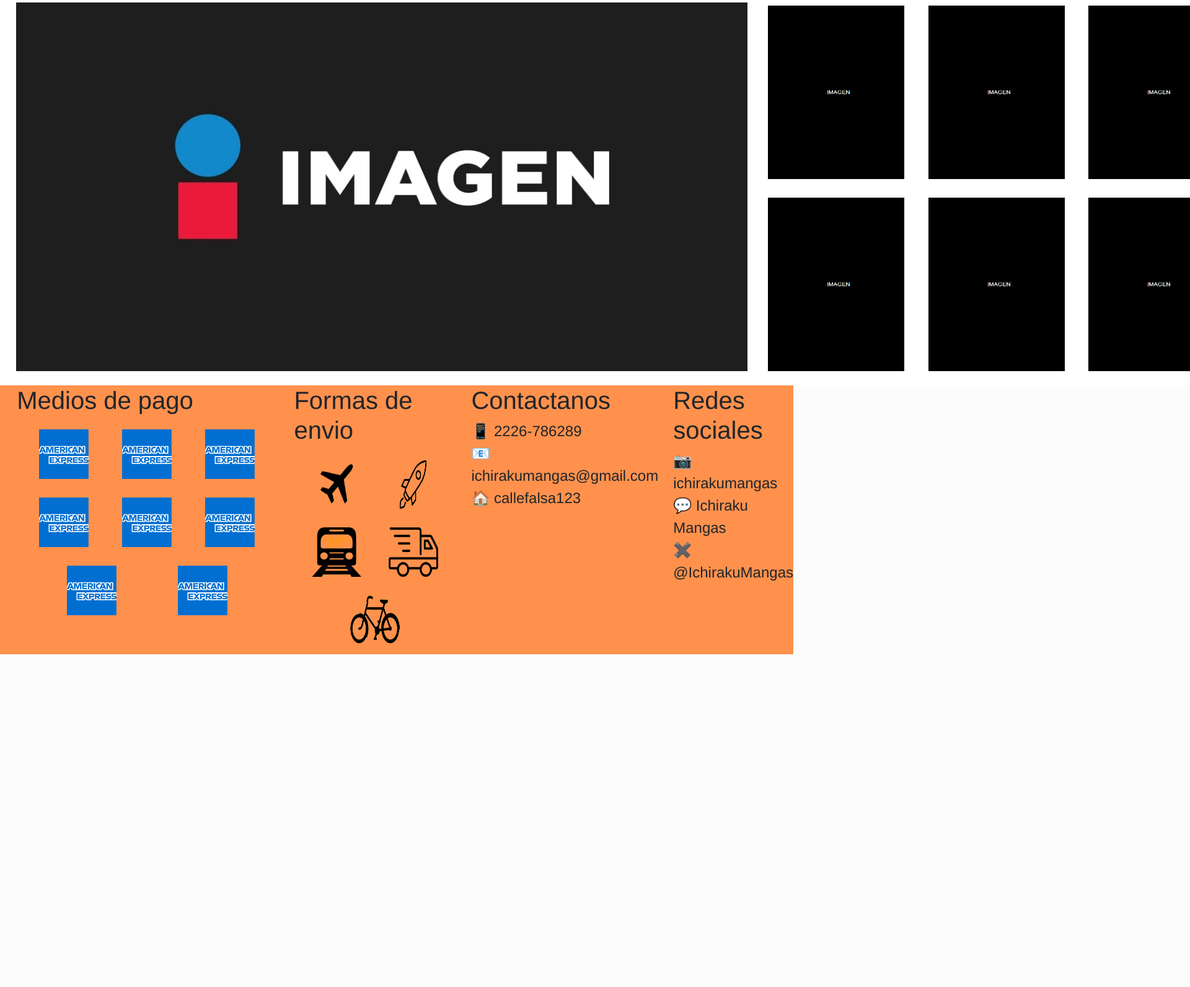
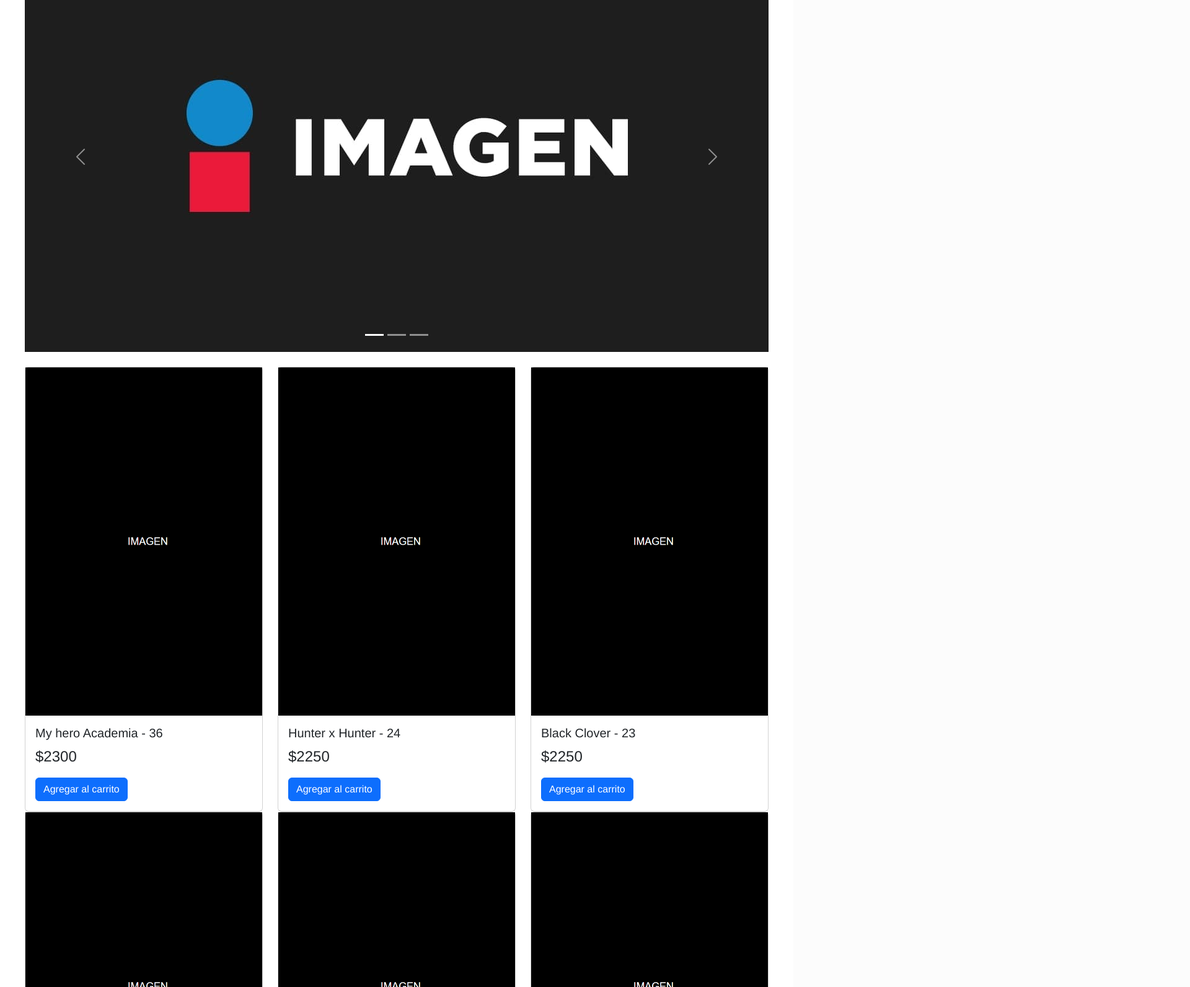
Before and after one commit to AleDiorno/ichirakumangas, a website: page index.html in a window 1280 px wide. Shown: the part 424-2017 px from the top of the page at 62% size, 1920 px wide, since content can reach past the window. Before the commit the page ends 1480 px from the top, so only its background shows below. Drawn offline with nearby package versions, Linux system fonts and the light colour scheme.

Commit message:
Agregue carousel y cards como productos en inicio

```diff
--- a/css/estilos.css
+++ b/css/estilos.css
@@ -103,13 +103,16 @@ main {
   flex-wrap: wrap;
   padding: 1rem;
   font-size: 1.5rem;
-  width: 2560px;
-  height: 700px;
   background-color: rgb(255, 255, 255);
 }
 
+.productosCards{
+  display: flex;
+  flex-direction: row;
+}
+
 .novedades {
-  background-color: rgb(255, 255, 255);
+  margin: 0 auto;
 }
 
 .novedades__titulo {
--- a/index.html
+++ b/index.html
@@ -1,12 +1,15 @@
 <!DOCTYPE html>
 <html lang="en">
+
 <head>
     <meta charset="UTF-8">
     <meta name="viewport" content="width=device-width, initial-scale=1.0">
-    <link href="https://cdn.jsdelivr.net/npm/bootstrap@5.3.1/dist/css/bootstrap.min.css" rel="stylesheet" integrity="sha384-4bw+/aepP/YC94hEpVNVgiZdgIC5+VKNBQNGCHeKRQN+PtmoHDEXuppvnDJzQIu9" crossorigin="anonymous">
+    <link href="https://cdn.jsdelivr.net/npm/bootstrap@5.3.1/dist/css/bootstrap.min.css" rel="stylesheet"
+        integrity="sha384-4bw+/aepP/YC94hEpVNVgiZdgIC5+VKNBQNGCHeKRQN+PtmoHDEXuppvnDJzQIu9" crossorigin="anonymous">
     <link rel="stylesheet" href="./css/estilos.css">
     <title>Ichiraku Mangas</title>
 </head>
+
 <body>
     <div class="container-fluid bg-primary encabezado">
         <div class="row">
@@ -32,7 +35,9 @@
         <nav class="navbar navbar-expand-lg bgpropio">
             <div class="container-fluid">
                 <a class="navbar-brand" href="#"><img class="logo" src="./img/logo.png" alt=""></a>
-                <button class="navbar-toggler" type="button" data-bs-toggle="collapse" data-bs-target="#navbarSupportedContent" aria-controls="navbarSupportedContent" aria-expanded="false" aria-label="Toggle navigation">
+                <button class="navbar-toggler" type="button" data-bs-toggle="collapse"
+                    data-bs-target="#navbarSupportedContent" aria-controls="navbarSupportedContent"
+                    aria-expanded="false" aria-label="Toggle navigation">
                     <span class="navbar-toggler-icon"></span>
                 </button>
                 <div class="collapse navbar-collapse" id="navbarSupportedContent">
@@ -54,39 +59,108 @@
                         </li>
                     </ul>
                     <form class="d-flex" role="search">
-                    <input class="form-control me-2" type="search" placeholder="Search" aria-label="Search">
-                    <button class="btn btn-outline-success" type="submit">Search</button>
+                        <input class="form-control me-2" type="search" placeholder="..." aria-label="Search">
+                        <button class="btn btn-outline-success" type="submit">Buscar</button>
                     </form>
                 </div>
             </div>
         </nav>
     </header>
     <main class="main">
-        <div class="novedades">
-            <div class="novedades__titulo">
-                <h1>NOVEDADES</h1>
+        <div id="carouselExampleIndicators" class="carousel slide novedades">
+            <div class="carousel-indicators">
+                <button type="button" data-bs-target="#carouselExampleIndicators" data-bs-slide-to="0" class="active"
+                    aria-current="true" aria-label="Slide 1"></button>
+                <button type="button" data-bs-target="#carouselExampleIndicators" data-bs-slide-to="1"
+                    aria-label="Slide 2"></button>
+                <button type="button" data-bs-target="#carouselExampleIndicators" data-bs-slide-to="2"
+                    aria-label="Slide 3"></button>
             </div>
-            <div class="novedades__imagen">
-                <img src="./img/imagen.jpg" alt="novedades">
+            <div class="carousel-inner">
+                <div class="carousel-item active">
+                    <img src="./img/imagen.jpg" class="d-block w-100" alt="novedades">
+                </div>
+                <div class="carousel-item">
+                    <img src="./img/imagen.jpg" class="d-block w-100" alt="novedades">
+                </div>
+                <div class="carousel-item">
+                    <img src="./img/imagen.jpg" class="d-block w-100" alt="novedades">
                 </div>
             </div>
-        <div class="recomendados">
-            <div class="recomendados__titulo">
-                <h1>RECOMENDADOS</h1>
+            <button class="carousel-control-prev" type="button" data-bs-target="#carouselExampleIndicators"
+                data-bs-slide="prev">
+                <span class="carousel-control-prev-icon" aria-hidden="true"></span>
+                <span class="visually-hidden">Previous</span>
+            </button>
+            <button class="carousel-control-next" type="button" data-bs-target="#carouselExampleIndicators"
+                data-bs-slide="next">
+                <span class="carousel-control-next-icon" aria-hidden="true"></span>
+                <span class="visually-hidden">Next</span>
+            </button>
         </div>
-            <div class="recomendados__imagen">
-                <img src="./img/imagen2.png" alt="recomendados" class="recomendados__imagen">
-                <img src="./img/imagen2.png" alt="recomendados" class="recomendados__imagen">
-                <img src="./img/imagen2.png" alt="recomendados" class="recomendados__imagen">
-                <img src="./img/imagen2.png" alt="recomendados" class="recomendados__imagen">
-                <img src="./img/imagen2.png" alt="recomendados" class="recomendados__imagen">
-                <img src="./img/imagen2.png" alt="recomendados" class="recomendados__imagen">
-                <img src="./img/imagen2.png" alt="recomendados" class="recomendados__imagen">
-                <img src="./img/imagen2.png" alt="recomendados" class="recomendados__imagen">
-                <img src="./img/imagen2.png" alt="recomendados" class="recomendados__imagen">
-                <img src="./img/imagen2.png" alt="recomendados" class="recomendados__imagen">
+        <div class="container-fluid productosCards p-4">
+            <div class="row">
+                <div class="col-md-4 col-xxl-4">
+                    <div class="card">
+                        <img src="./img/imagen2.png" class="cardImg" alt="Producto 1">
+                        <div class="card-body">
+                            <h5 class="cardTitulo">My hero Academia - 36</h5>
+                            <p class="cardPrecio">$2300</p>
+                            <a href="#" class="btn btn-primary">Agregar al carrito</a>
                         </div>
                     </div>
+                </div>
+                <div class="col-md-4 col-xxl-4">
+                    <div class="card">
+                        <img src="./img/imagen2.png" class="cardImg" alt="Producto 1">
+                        <div class="card-body">
+                            <h5 class="cardTitulo">Hunter x Hunter - 24</h5>
+                            <p class="cardPrecio">$2250</p>
+                            <a href="#" class="btn btn-primary">Agregar al carrito</a>
+                        </div>
+                    </div>
+                </div>
+                <div class="col-md-4 col-xxl-4">
+                    <div class="card">
+                        <img src="./img/imagen2.png" class="cardImg" alt="Producto 1">
+                        <div class="card-body">
+                            <h5 class="cardTitulo">Black Clover - 23</h5>
+                            <p class="cardPrecio">$2250</p>
+                            <a href="#" class="btn btn-primary">Agregar al carrito</a>
+                        </div>
+                    </div>
+                </div>
+                <div class="col-md-4 col-xxl-4">
+                    <div class="card">
+                        <img src="./img/imagen2.png" class="cardImg" alt="Producto 1">
+                        <div class="card-body">
+                            <h5 class="cardTitulo">Blue Lock - 14</h5>
+                            <p class="cardPrecio">$2300</p>
+                            <a href="#" class="btn btn-primary">Agregar al carrito</a>
+                        </div>
+                    </div>
+                </div>
+                <div class="col-md-4 col-xxl-4">
+                    <div class="card">
+                        <img src="./img/imagen2.png" class="cardImg" alt="Producto 1">
+                        <div class="card-body">
+                            <h5 class="cardTitulo">Naruto - 42</h5>
+                            <p class="cardPrecio">$1890</p>
+                            <a href="#" class="btn btn-primary">Agregar al carrito</a>
+                        </div>
+                    </div>
+                </div>
+                <div class="col-md-4 col-xxl-4">
+                    <div class="card">
+                        <img src="./img/imagen2.png" class="cardImg" alt="Producto 1">
+                        <div class="card-body">
+                            <h5 class="cardTitulo">Haikyu!! - 20</h5>
+                            <p class="cardPrecio">$2300</p>
+                            <a href="#" class="btn btn-primary">Agregar al carrito</a>
+                        </div>
+                    </div>
+                </div>
+
     </main>
     <footer>
         <div class="mediosPago">
@@ -110,7 +184,8 @@
             </div>
             <div class="formasEnvio__imagen">
                 <img src="./img/avion-fotor-bg-remover-2023081320838.png" alt="avion">
-                    <img src="./img/cohete-fotor-bg-remover-20230813201157-fotor-bg-remover-20230813201434.png" alt="cohete">
+                <img src="./img/cohete-fotor-bg-remover-20230813201157-fotor-bg-remover-20230813201434.png"
+                    alt="cohete">
                 <img src="./img/tren-fotor-bg-remover-20230813201017-fotor-bg-remover-20230813201452.png" alt="tren">
                 <img src="./img/camion-fotor-bg-remover-2023081320116-fotor-bg-remover-20230813201416.png" alt="camion">
                 <img src="./img/bici-fotor-bg-remover-2023081320943-fotor-bg-remover-20230813201346.png" alt="bici">
@@ -141,6 +216,9 @@
             </div>
         </div>
     </footer>
-    <script src="https://cdn.jsdelivr.net/npm/bootstrap@5.3.1/dist/js/bootstrap.bundle.min.js" integrity="sha384-HwwvtgBNo3bZJJLYd8oVXjrBZt8cqVSpeBNS5n7C8IVInixGAoxmnlMuBnhbgrkm" crossorigin="anonymous"></script>
+    <script src="https://cdn.jsdelivr.net/npm/bootstrap@5.3.1/dist/js/bootstrap.bundle.min.js"
+        integrity="sha384-HwwvtgBNo3bZJJLYd8oVXjrBZt8cqVSpeBNS5n7C8IVInixGAoxmnlMuBnhbgrkm"
+        crossorigin="anonymous"></script>
 </body>
+
 </html>
```
Lines whose indentation alone changed are shown as unchanged.
